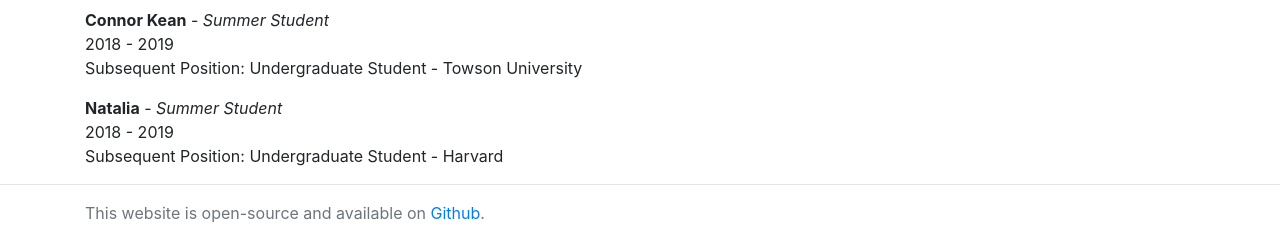
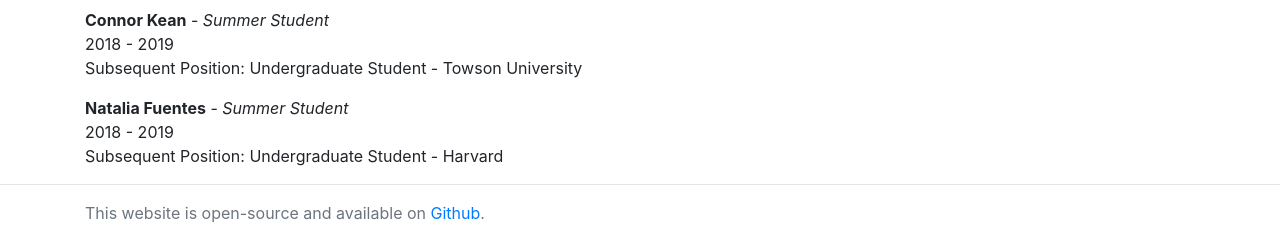
Before and after one commit to tewhey-lab/tewhey-lab.github.io, a Jekyll site: the page built from members/index.html, in a window 1280 px wide and 900 px high, scrolled down 2393 px. Shown: the part 659-897 px from the top of the window. Built offline with Jekyll 4.4.1, drawn with Linux system fonts in a browser that asks for light colours; nearby versions of some CDN libraries; comment, search, counter and statistics services are not loaded.

Commit message:
Update alumni.yml

```diff
--- a/_data/alumni.yml
+++ b/_data/alumni.yml
@@ -4,7 +4,7 @@
   enddate: 2019
   current: Undergraduate Student - Towson University
 
-- name: Natalia
+- name: Natalia Fuentes
   position: Summer Student
   startdate: 2018
   enddate: 2019
```
